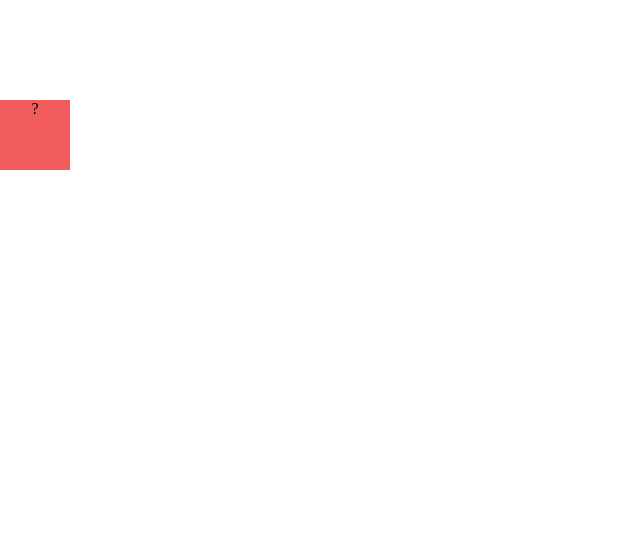
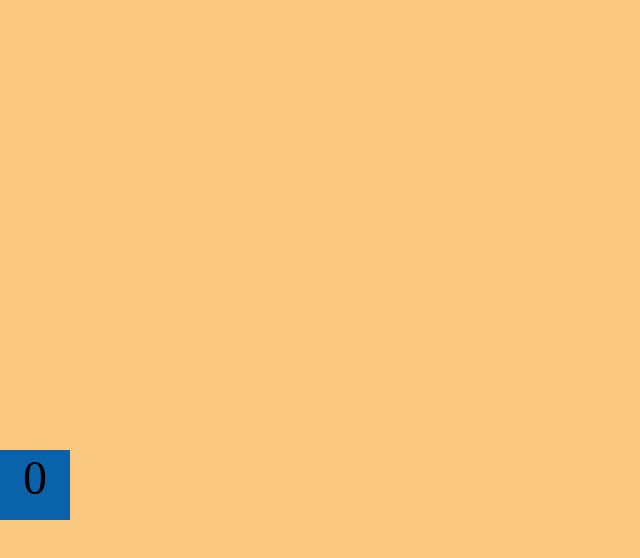
Before and after one commit to jackmann21/jackmann21.github.io, a plain HTML site: page projects/bouncing-box/index.html in a window 1280 px wide. Shown: the whole page, without its empty margins (0-640 px from the left). Drawn offline with Linux system fonts and the light colour scheme.

Commit message:
made changes to index and bouncing box

```diff
--- a/projects/bouncing-box/index.html
+++ b/projects/bouncing-box/index.html
@@ -8,16 +8,17 @@
 		.box {
 			width: 70px;
 			height: 70px;
-			background-color: rgb(242, 92, 92);
-			font-size: 100%;
+			background-color: rgb(9, 98, 170);
+			font-size: 300%;
 			text-align: center;
 			display: block;
 			position: absolute;
-			top: 100px;
-			left: 0px;  /* <--- Change me! */
+			top: 450px;
+			left: 900px;  /* <--- Change me! */
 		}
 		.board{
 			height: 100vh;
+			background-color: rgb(250, 200, 126);
 		}
 	</style>
 	<!-- 	<script src="//cdnjs.cloudflare.com/ajax/libs/jquery/2.1.1/jquery.min.js"></script> -->
@@ -25,7 +26,7 @@
 </head>
 <body class="board">
 	<!-- HTML for the box -->
-	<div class="box">?</div>
+	<div class="box">0</div>
 
 	<script>
 		(function(){
@@ -41,7 +42,7 @@
 			var boardWidth = board.width();	// the maximum X-Coordinate of the screen
 
 			// Every 50 milliseconds, call the update Function (see below)
-			setInterval(update, 50);
+			setInterval(update, 20);
 
 			// Every time the box is clicked, call the handleBoxClick Function (see below)
 			box.on('click', handleBoxClick);
@@ -56,6 +57,7 @@
 				box.text(newText);
 			}
 
+
 			//////////////////////////////////////////////////////////////////
 			/////////////////// YOUR CODE BELOW HERE /////////////////////////
 			//////////////////////////////////////////////////////////////////
@@ -63,13 +65,24 @@
 			// TODO 2 - Variable declarations
 
 
-
+			var positionX = 0
+			var points = 0
+			var speed = 10
 			/*
 			This Function will be called 20 times/second. Each time it is called,
 			it should move the Box to a new location. If the box drifts off the screen
 			turn it around!
 			*/
+			// increase value of positionX by 10
 			function update() {
+				speed = positionX + 10
+				moveBoxTo (positionX)
+				if (positionX>boardWidth) {
+					speed = -speed;
+				}
+
+
+
 
 
 			};
@@ -80,7 +93,10 @@
 			the left side of the screen.
 			*/
 			function handleBoxClick() {
-
+				positionX = 0;
+				points = points + 1;
+				changeBoxText(points);
+				speed = speed + 3;
 
 
 			};
```
Also changed, not shown: index.html (+29 -12 lines), portfolio.html (+1 -1 lines).
